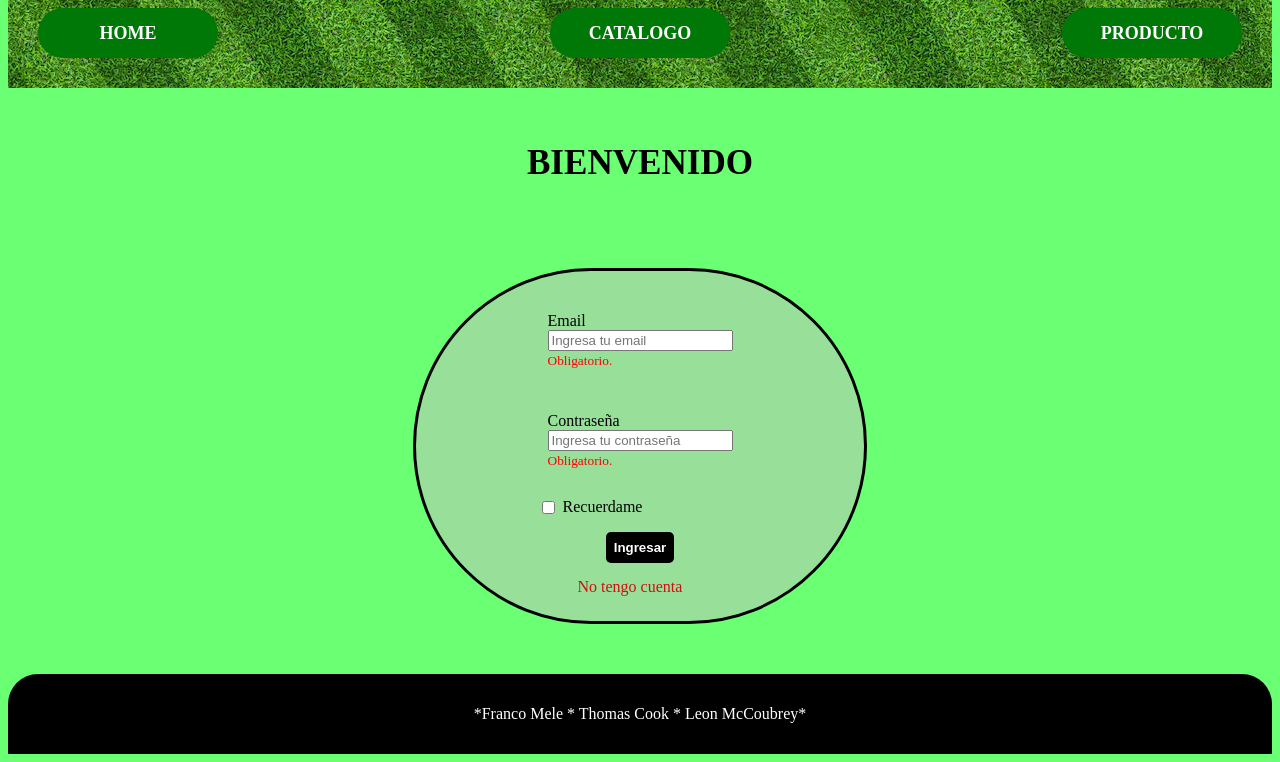
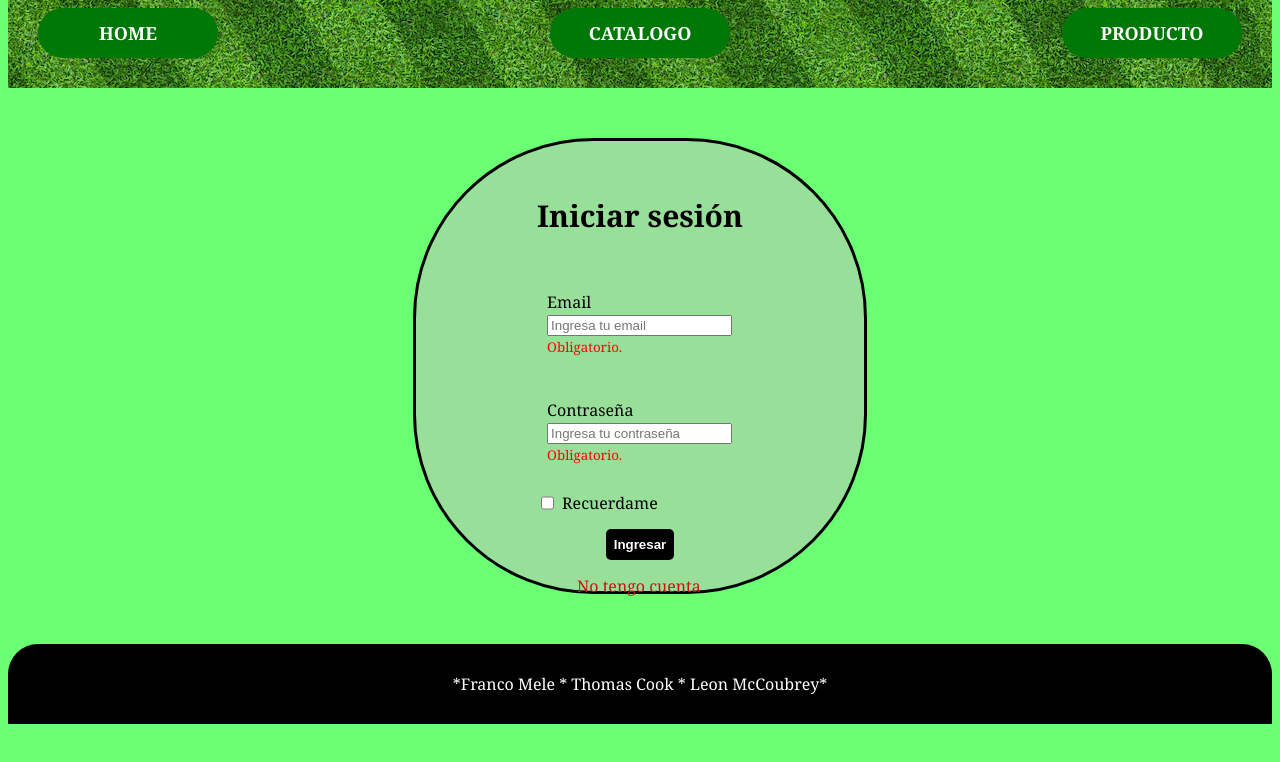
Before and after one commit to LeonMcCoubrey/proyectoIntegradorgrupoMcCoubrey-Mele-Cook, a plain HTML site: page login.html in a window 1280 px wide. Shown: the part 266-1028 px from the top of the page. After the commit the page ends 998 px from the top, so only its background shows below. Drawn offline with Linux system fonts and the light colour scheme.

Commit message:
mas cambios

```diff
--- a/css/styles.css
+++ b/css/styles.css
@@ -87,6 +87,7 @@ header{
 }
 body{
     background-color: #56ff61df;
+    font-family:Cambria, Cochin, Georgia, Times, 'Times New Roman', serif
 }
 footer{
     display: flex;
@@ -172,7 +173,7 @@ a {
     align-items: center;
     background-color: rgba(197, 191, 191, 0.5);
     width: 35vw;
-    height: 350px;
+    height: 450px;
     margin: 50px auto;
     border-radius: 180px;
     border: 3px solid black;
--- a/login.html
+++ b/login.html
@@ -31,12 +31,12 @@
 
 <section>
 
-<article class="title">
-    <h1>BIENVENIDO</h1>
-</article>
-
 <article class="formbox2">
 <form action="./index.html" method="get">
+
+<article class="title">
+    <h1>Iniciar sesión</h1>
+</article>
 
 <div class="form2">
     <label for="email">Email</label>
```
Also changed, not shown: register.html (+4 -4 lines).
